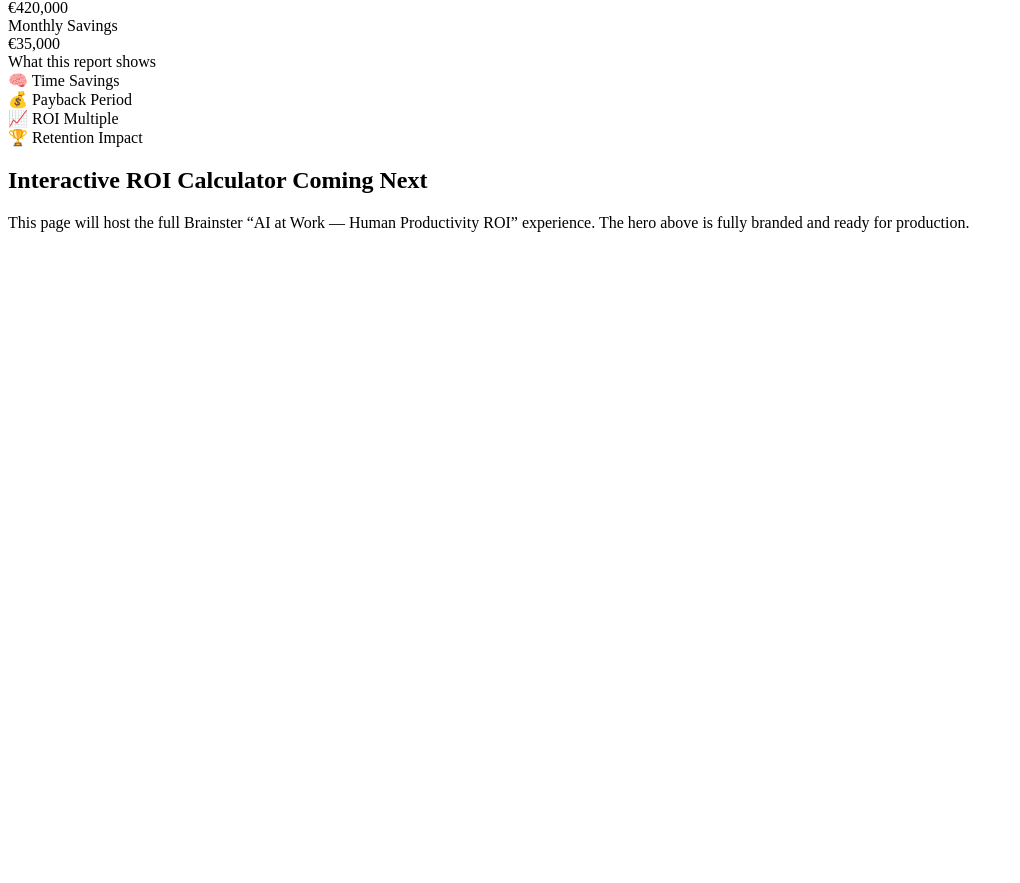
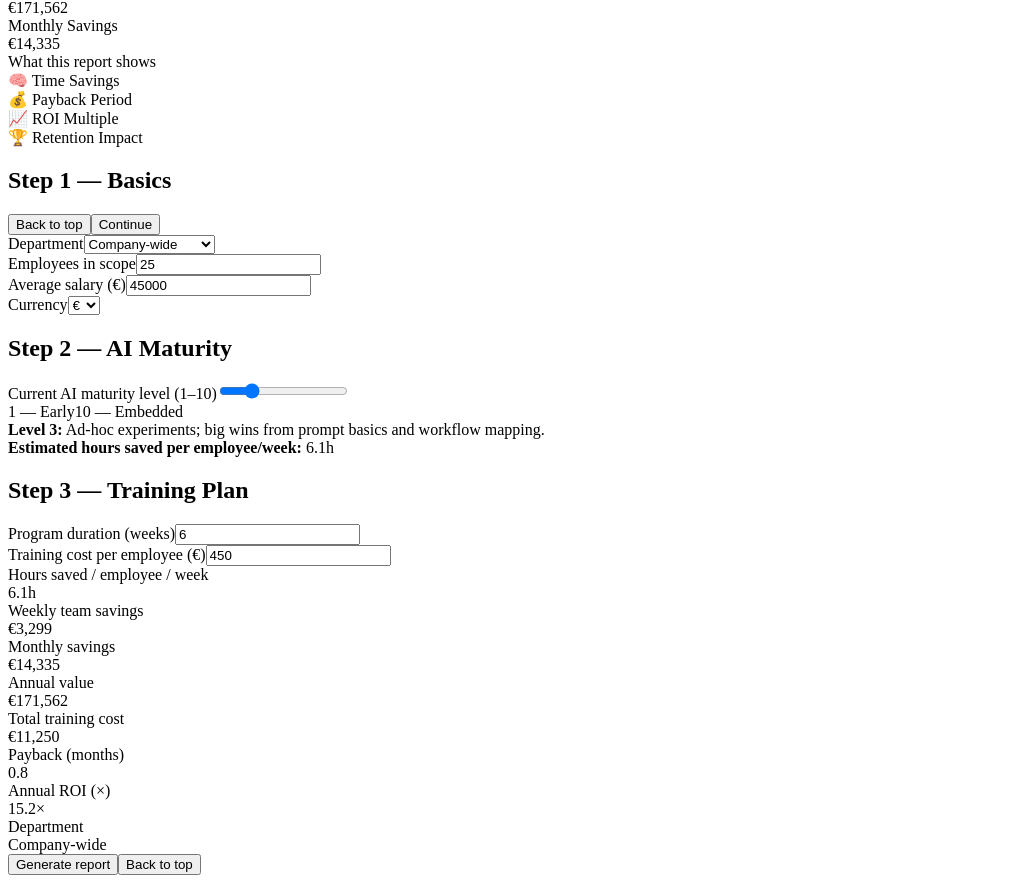
Before and after one commit to powerstephen/AI-at-work, a Next.js app: page / in a window 1280 px wide. Shown: the part 262-1145 px from the top of the page, without its empty margins (0-1020 px from the left). Before the commit the page ends 800 px from the top, so only its background shows below. Built offline with nearby package versions, Linux system fonts and the light colour scheme.

Commit message:
Update page.tsx

```diff
--- a/app/page.tsx
+++ b/app/page.tsx
@@ -1,39 +1,274 @@
 'use client';
-import React, { useState } from 'react';
+import React, { useMemo, useState } from 'react';
 import BrandHero from '@/components/BrandHero';
 
+type Dept =
+  | 'Company-wide'
+  | 'Customer Support'
+  | 'Sales'
+  | 'Marketing'
+  | 'Operations'
+  | 'HR'
+  | 'Finance'
+  | 'Engineering';
+
+const CURRENCIES = ['€', '$', '£', '₺', '₦', '₹'] as const;
+type Currency = typeof CURRENCIES[number];
+
 export default function Page() {
-  // Simulate results for now
-  const [atResults, setAtResults] = useState(true);
+  // -------------------
+  // STATE
+  // -------------------
+  const [department, setDepartment] = useState<Dept>('Company-wide');
+  const [employees, setEmployees] = useState<number>(25);
+  const [avgSalary, setAvgSalary] = useState<number>(45000);
+  const [currency, setCurrency] = useState<Currency>('€');
 
-  // Dummy KPI values
-  const paybackMonths = 2.8;
-  const roiMultiple = 4.2;
-  const annualValue = 420000;
-  const monthlySavings = 35000;
-  const currency = '€';
+  // AI maturity slider (1..10)
+  const [maturity, setMaturity] = useState<number>(3);
 
-  const money = (val: number, symbol = '€') =>
-    `${symbol}${val.toLocaleString('en-US')}`;
+  // Training/Duration
+  const [trainingWeeks, setTrainingWeeks] = useState<number>(6);
+  const [trainingCostPerEmployee, setTrainingCostPerEmployee] = useState<number>(450);
 
+  // -------------------
+  // CALC
+  // -------------------
+  // Map maturity to hours saved / week / employee
+  const hoursPerWeekPerEmployee = useMemo(() => {
+    // Smooth curve: level 1 ~ 5h/wk; level 10 ~ 10h/wk
+    const minH = 5;
+    const maxH = 10;
+    return Number((minH + (maxH - minH) * ((maturity - 1) / 9)).toFixed(1));
+  }, [maturity]);
+
+  const hourlyCost = useMemo(() => avgSalary / 2080, [avgSalary]); // 2080 hrs/yr
+
+  const weeklySavings = useMemo(() => {
+    return employees * hoursPerWeekPerEmployee * hourlyCost;
+  }, [employees, hoursPerWeekPerEmployee, hourlyCost]);
+
+  const monthlySavings = useMemo(() => weeklySavings * 4.345, [weeklySavings]);
+  const annualValue = useMemo(() => weeklySavings * 52, [weeklySavings]);
+
+  const totalTrainingCost = useMemo(
+    () => employees * trainingCostPerEmployee,
+    [employees, trainingCostPerEmployee]
+  );
+
+  const paybackMonths = useMemo(() => {
+    if (monthlySavings <= 0) return Infinity;
+    return totalTrainingCost / monthlySavings;
+  }, [totalTrainingCost, monthlySavings]);
+
+  const roiMultiple = useMemo(() => {
+    if (totalTrainingCost <= 0) return 0;
+    return annualValue / totalTrainingCost;
+  }, [annualValue, totalTrainingCost]);
+
+  const money = (val: number, sym: string) =>
+    `${sym}${Math.round(val).toLocaleString('en-US')}`;
+
+  // -------------------
+  // RENDER
+  // -------------------
   return (
-    <main className="main">
+    <div className="container">
+      {/* HERO */}
       <BrandHero
-        showResults={atResults}
-        paybackMonths={paybackMonths.toFixed(1)}
+        showResults={true}
+        paybackMonths={Number.isFinite(paybackMonths) ? paybackMonths.toFixed(1) : '—'}
         roiMultiple={roiMultiple.toFixed(1)}
         annualValue={money(annualValue, currency)}
         monthlySavings={money(monthlySavings, currency)}
       />
 
-      {/* Content below hero */}
-      <div className="content">
-        <h2>Interactive ROI Calculator Coming Next</h2>
-        <p>
-          This page will host the full Brainster “AI at Work — Human Productivity ROI”
-          experience. The hero above is fully branded and ready for production.
-        </p>
-      </div>
-    </main>
+      {/* INPUT PANEL */}
+      <section className="panel">
+        <div className="panel__header">
+          <h2 className="panel__title">Step 1 — Basics</h2>
+          <div className="actions">
+            <button className="btn btn-secondary" onClick={() => window.scrollTo({ top: 0, behavior: 'smooth' })}>
+              Back to top
+            </button>
+            <button className="btn btn-primary" onClick={() => window.alert('Continue… (hook up your stepper next)')}>
+              Continue
+            </button>
+          </div>
+        </div>
+
+        <div className="panel__grid">
+          <div className="form-row">
+            <label className="label">Department</label>
+            <select
+              className="select"
+              value={department}
+              onChange={(e) => setDepartment(e.target.value as Dept)}
+            >
+              <option>Company-wide</option>
+              <option>Customer Support</option>
+              <option>Sales</option>
+              <option>Marketing</option>
+              <option>Operations</option>
+              <option>HR</option>
+              <option>Finance</option>
+              <option>Engineering</option>
+            </select>
+          </div>
+
+          <div className="form-row">
+            <label className="label">Employees in scope</label>
+            <input
+              className="input"
+              type="number"
+              min={1}
+              value={employees}
+              onChange={(e) => setEmployees(Number(e.target.value || 0))}
+            />
+          </div>
+
+          <div className="form-row">
+            <label className="label">Average salary ({currency})</label>
+            <input
+              className="input"
+              type="number"
+              min={0}
+              step="1000"
+              value={avgSalary}
+              onChange={(e) => setAvgSalary(Number(e.target.value || 0))}
+            />
+          </div>
+
+          <div className="form-row">
+            <label className="label">Currency</label>
+            <select
+              className="select"
+              value={currency}
+              onChange={(e) => setCurrency(e.target.value as Currency)}
+            >
+              {CURRENCIES.map((c) => (
+                <option key={c} value={c}>
+                  {c}
+                </option>
+              ))}
+            </select>
+          </div>
+        </div>
+      </section>
+
+      {/* MATURITY PANEL */}
+      <section className="panel">
+        <div className="panel__header">
+          <h2 className="panel__title">Step 2 — AI Maturity</h2>
+        </div>
+
+        <div className="form-row slider-wrap">
+          <label className="label">Current AI maturity level (1–10)</label>
+          <input
+            className="slider"
+            type="range"
+            min={1}
+            max={10}
+            value={maturity}
+            onChange={(e) => setMaturity(Number(e.target.value))}
+          />
+          <div className="scale-legend">
+            <span>1 — Early</span>
+            <span>10 — Embedded</span>
+          </div>
+          <div className="callout">
+            <b>Level {maturity}:</b>{' '}
+            {maturity <= 3
+              ? 'Ad-hoc experiments; big wins from prompt basics and workflow mapping.'
+              : maturity <= 7
+              ? 'Growing usage across teams; measurable lifts in speed and quality.'
+              : 'AI deeply embedded into most workflows; advanced automations and governance.'}
+            <br />
+            <b>Estimated hours saved per employee/week:</b> {hoursPerWeekPerEmployee}h
+          </div>
+        </div>
+      </section>
+
+      {/* TRAINING COST PANEL */}
+      <section className="panel">
+        <div className="panel__header">
+          <h2 className="panel__title">Step 3 — Training Plan</h2>
+        </div>
+
+        <div className="panel__grid">
+          <div className="form-row">
+            <label className="label">Program duration (weeks)</label>
+            <input
+              className="input"
+              type="number"
+              min={1}
+              value={trainingWeeks}
+              onChange={(e) => setTrainingWeeks(Number(e.target.value || 0))}
+            />
+          </div>
+
+          <div className="form-row">
+            <label className="label">Training cost per employee ({currency})</label>
+            <input
+              className="input"
+              type="number"
+              min={0}
+              step="10"
+              value={trainingCostPerEmployee}
+              onChange={(e) => setTrainingCostPerEmployee(Number(e.target.value || 0))}
+            />
+          </div>
+        </div>
+
+        <div className="results">
+          <div className="result-card">
+            <div className="k">Hours saved / employee / week</div>
+            <div className="v">{hoursPerWeekPerEmployee}h</div>
+          </div>
+          <div className="result-card">
+            <div className="k">Weekly team savings</div>
+            <div className="v">{money(weeklySavings, currency)}</div>
+          </div>
+          <div className="result-card">
+            <div className="k">Monthly savings</div>
+            <div className="v">{money(monthlySavings, currency)}</div>
+          </div>
+          <div className="result-card">
+            <div className="k">Annual value</div>
+            <div className="v">{money(annualValue, currency)}</div>
+          </div>
+        </div>
+
+        <div className="results">
+          <div className="result-card">
+            <div className="k">Total training cost</div>
+            <div className="v">{money(totalTrainingCost, currency)}</div>
+          </div>
+          <div className="result-card">
+            <div className="k">Payback (months)</div>
+            <div className="v">{Number.isFinite(paybackMonths) ? paybackMonths.toFixed(1) : '—'}</div>
+          </div>
+          <div className="result-card">
+            <div className="k">Annual ROI (×)</div>
+            <div className="v">{roiMultiple.toFixed(1)}×</div>
+          </div>
+          <div className="result-card">
+            <div className="k">Department</div>
+            <div className="v">{department}</div>
+          </div>
+        </div>
+
+        <div className="actions">
+          <button className="btn btn-primary" onClick={() => window.alert('Generate report (link to /report)')}>
+            Generate report
+          </button>
+          <button className="btn btn-secondary" onClick={() => window.scrollTo({ top: 0, behavior: 'smooth' })}>
+            Back to top
+          </button>
+        </div>
+      </section>
+
+      <div className="spacer" />
+    </div>
   );
 }
```
